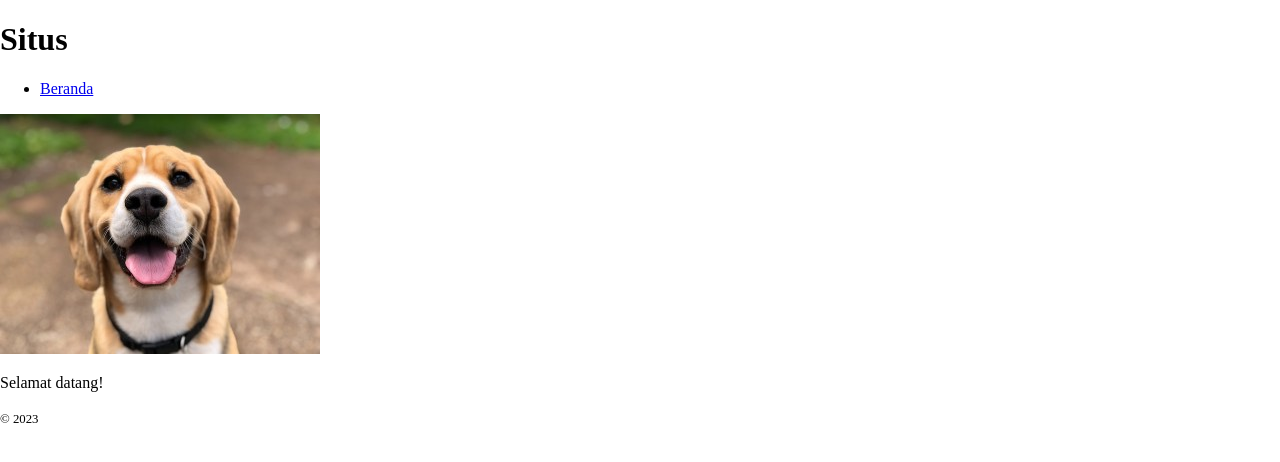
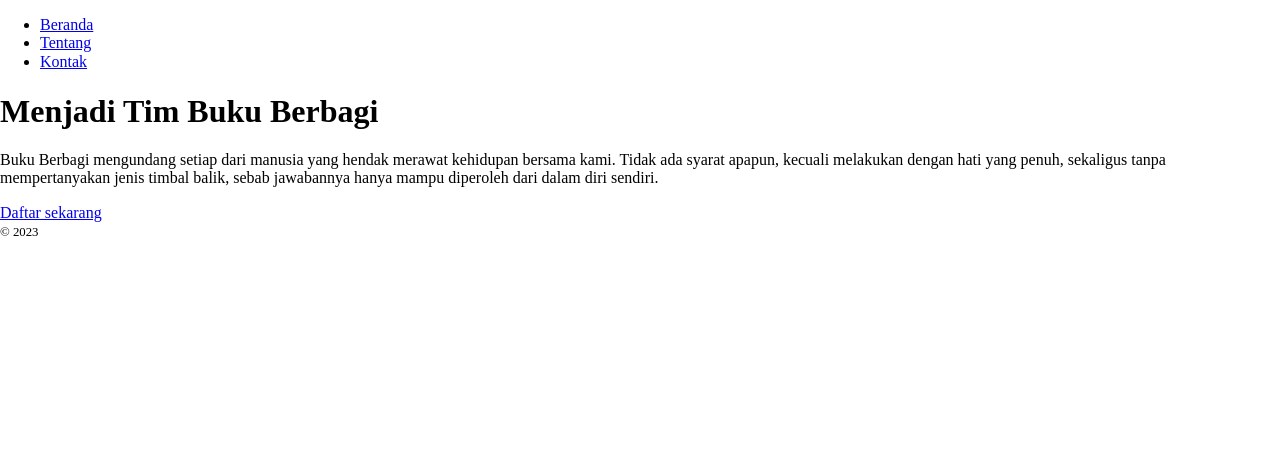
Before and after one commit to kca485/bukuberbagi, an Eleventy site: page src/index.njk in a window 1280 px wide. Built offline with nearby package versions, Linux system fonts and the light colour scheme; Eleventy itself is replaced by a stand-in of ours; files that its build step writes are made by us from their sources.

Commit message:
add minimal structure

```diff
--- a/src/_data/site.json
+++ b/src/_data/site.json
@@ -1,4 +1,4 @@
 {
-  "name": "Situs",
+  "name": "Buku Berbagi",
   "description": "Deskripsi situs."
 }
--- a/src/_includes/basic.njk
+++ b/src/_includes/basic.njk
@@ -1,10 +1,11 @@
 {% extends "base.njk" %}
 {% block layout %}
 <header>
-  <h1>{{ site.name }}</h1>
   <nav>
     <ul>
       <li><a href="/">Beranda</a></li>
+      <li><a href="/hal/tentang">Tentang</a></li>
+      <li><a href="/hal/kontak">Kontak</a></li>
     </ul>
   </nav>
 </header>
--- /dev/null
+++ b/src/hal/kontak/index.njk
@@ -0,0 +1,4 @@
+---
+layout: basic.njk
+---
+<h1>Hubungi Kami</h1>
--- /dev/null
+++ b/src/hal/tentang/index.njk
@@ -0,0 +1,4 @@
+---
+layout: basic.njk
+---
+<h1>Komunitas Buku Berbagi</h1>
--- a/src/index.njk
+++ b/src/index.njk
@@ -1,9 +1,15 @@
 ---
-layout: basic
+layout: basic.njk
 styles:
   - beranda.css
 scripts:
   - beranda.js
 ---
-<img src="/images/face.jpg" alt="A dog's face" height="240" width="320">
-<p>Selamat datang!</p>
+<h1>Menjadi Tim Buku Berbagi</h1>
+<p>
+  Buku Berbagi mengundang setiap dari manusia yang hendak merawat kehidupan bersama kami.
+  Tidak ada syarat apapun, kecuali melakukan dengan hati yang penuh,
+  sekaligus tanpa mempertanyakan jenis timbal balik,
+  sebab jawabannya hanya mampu diperoleh dari dalam diri sendiri.
+</p>
+<a href="/hal/kontak">Daftar sekarang</a>
```
